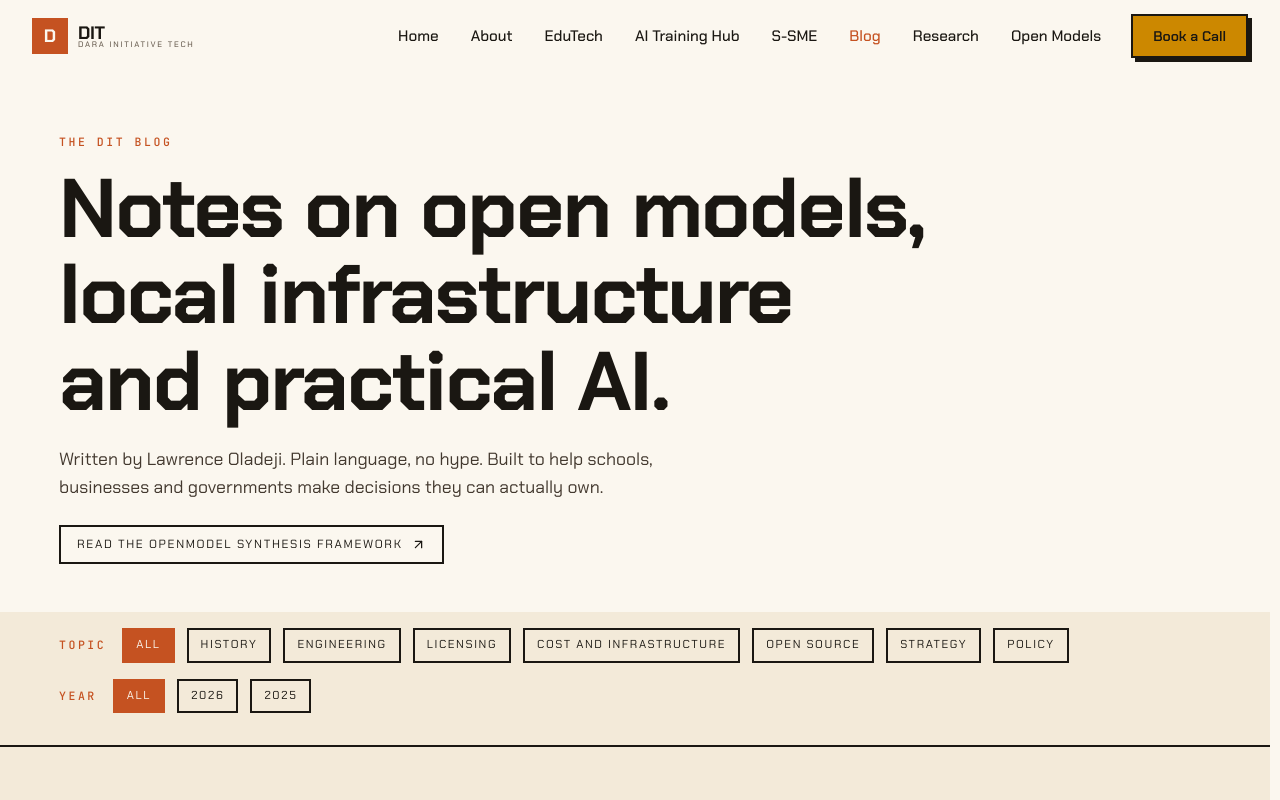
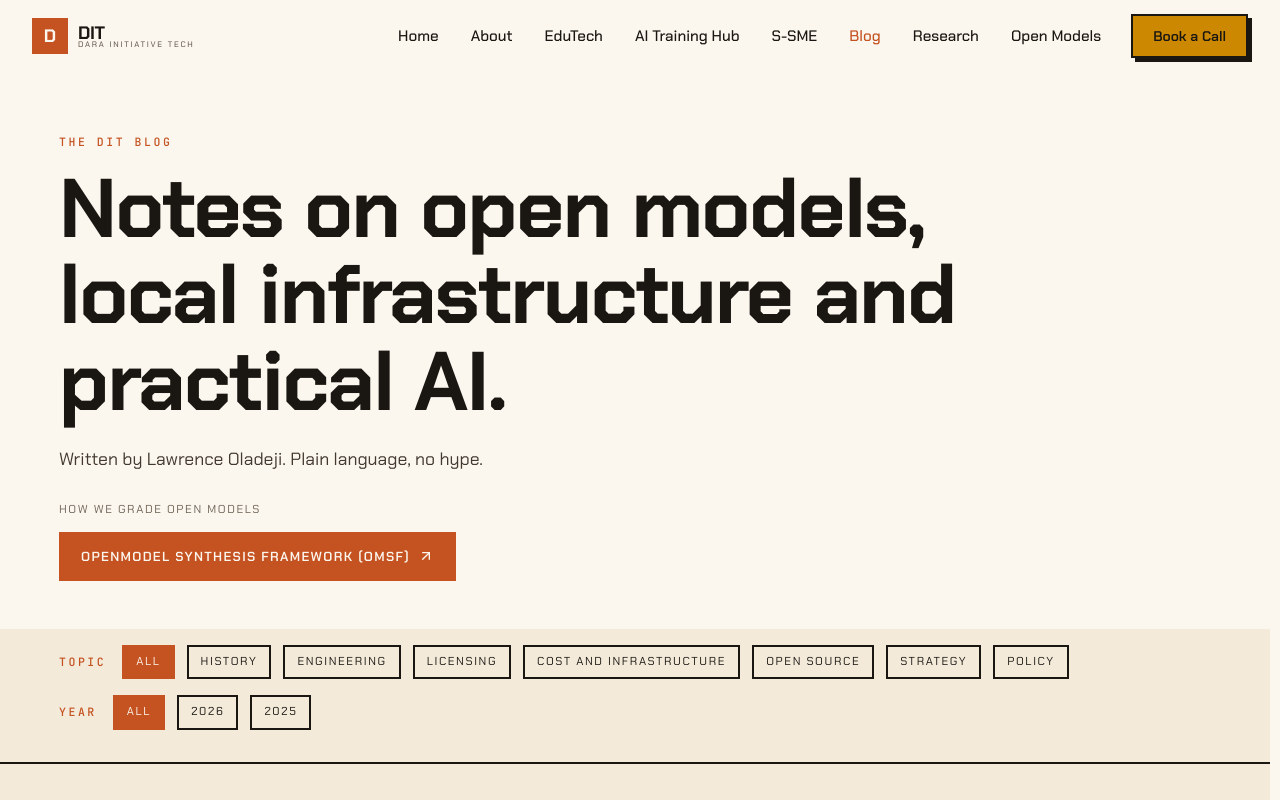
Before and after one commit to Lawrencium-103/__D.I.Technologies, a React (Vite) app: page /blog in a window 1280 px wide. Shown: the top 800 px of the page. Built offline with nearby package versions, Linux system fonts and the light colour scheme.

Commit message:
Trim Blog hero: keep author name, drop long line, clarify OMSF CTA

```diff
--- a/src/pages/Blog.jsx
+++ b/src/pages/Blog.jsx
@@ -45,17 +45,21 @@ export default function Blog() {
         <div className="max-w-[1200px] mx-auto px-6">
           <ScrollReveal>
             <span className="eyebrow">The DIT Blog</span>
-            <h1 className="mt-3 max-w-[16ch]">Notes on open models, local infrastructure and practical AI.</h1>
-            <p className="text-[1.1rem] max-w-[60ch] mt-5">
-              Written by Lawrence Oladeji. Plain language, no hype. Built to help schools, businesses and
-              governments make decisions they can actually own.
+            <h1 className="mt-3 max-w-[18ch]">Notes on open models, local infrastructure and practical AI.</h1>
+            <p className="text-[1.1rem] max-w-[52ch] mt-5">
+              Written by Lawrence Oladeji. Plain language, no hype.
             </p>
-            <Link
-              to="/framework"
-              className="inline-flex items-center gap-2 mt-6 font-[var(--font-mono)] text-[0.74rem] uppercase tracking-[0.14em] text-[var(--color-ink)] border-2 border-[var(--color-ink)] px-4 py-2 hover:bg-[var(--color-ink)] hover:text-[var(--color-paper)] transition-colors no-underline"
-            >
-              Read the OpenModel Synthesis Framework <ArrowUpRight size={15} />
-            </Link>
+            <div className="mt-7">
+              <p className="font-[var(--font-mono)] text-[0.72rem] uppercase tracking-[0.14em] text-[var(--color-ink-faint)] mb-3">
+                How we grade open models
+              </p>
+              <Link
+                to="/framework"
+                className="inline-flex items-center gap-2 font-[var(--font-display)] font-semibold text-[0.82rem] uppercase tracking-[0.1em] text-[var(--color-paper)] bg-[var(--color-burnt)] border-2 border-[var(--color-burnt)] px-5 py-3 hover:bg-[var(--color-ink)] hover:border-[var(--color-ink)] transition-colors no-underline"
+              >
+                OpenModel Synthesis Framework (OMSF) <ArrowUpRight size={16} />
+              </Link>
+            </div>
           </ScrollReveal>
         </div>
       </section>
```
